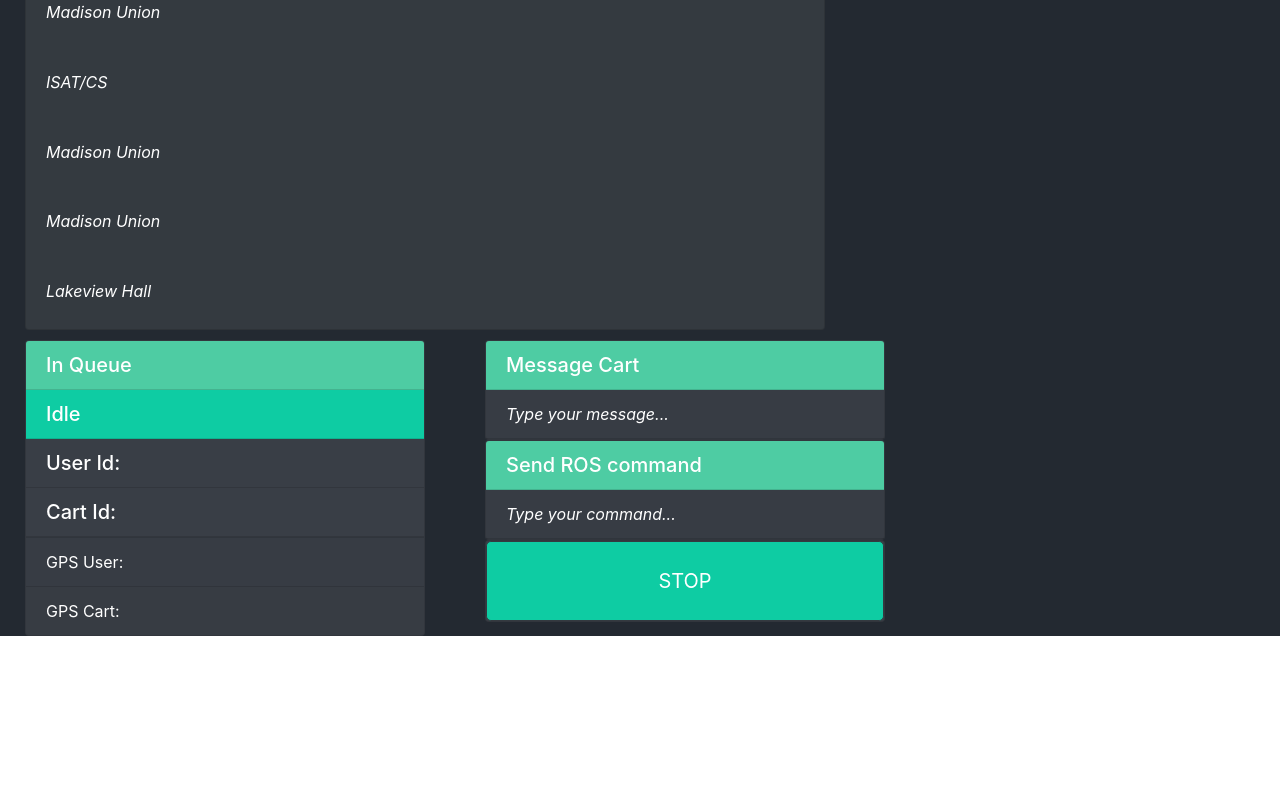
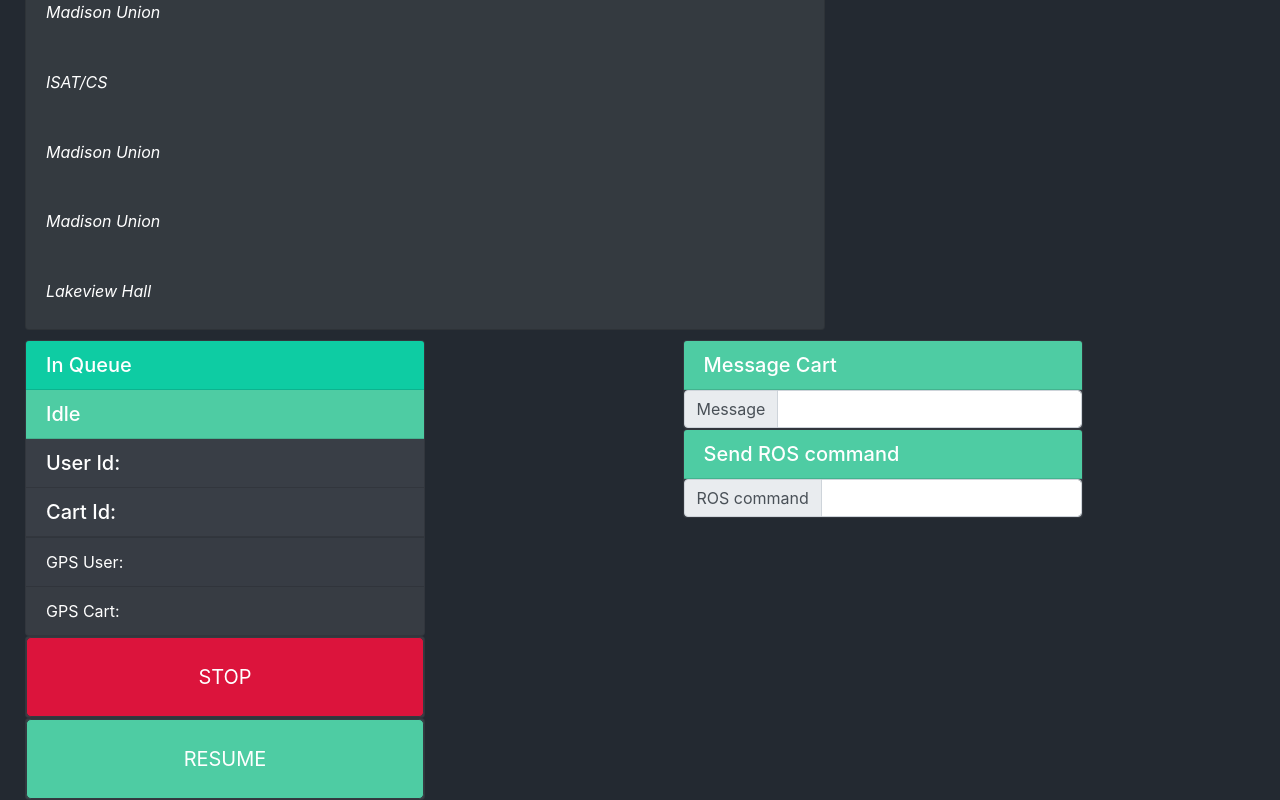
Before and after one commit to zoheezus/testing1, a React (Create React App) app in the folder react-panel-test/: page / in a window 1280 px wide. Shown: the part 480-1280 px from the top of the page. Before the commit the page ends 1116 px from the top, so only its background shows below. Built offline with nearby package versions, Linux system fonts and the light colour scheme.

Commit message:
layout done part 1

```diff
--- a/react-panel-test/src/App.js
+++ b/react-panel-test/src/App.js
@@ -1,5 +1,13 @@
 import React from 'react'
-import { Card, Row, Col, CardDeck, Button } from 'react-bootstrap'
+import {
+  Card,
+  Row,
+  Col,
+  CardDeck,
+  Button,
+  InputGroup,
+  FormControl
+} from 'react-bootstrap'
 import './App.css'
 // import '../public/logo192'
 function App() {
@@ -75,10 +83,10 @@ function App() {
               text="white"
               style={{ backgroundColor: '#393e46', width: '25rem' }}
             >
-              <Card.Header as="h5" style={{ backgroundColor: '#4ecca3' }}>
+              <Card.Header as="h5" style={{ backgroundColor: '#0ecca3' }}>
                 In Queue
               </Card.Header>
-              <Card.Header as="h5" style={{ backgroundColor: '#0ecca3' }}>
+              <Card.Header as="h5" style={{ backgroundColor: '#4ecca3' }}>
                 Idle
               </Card.Header>
               <Card.Header as="h5" style={{ backgroundColor: '#393e46' }}>
@@ -100,9 +108,17 @@ function App() {
               <Card.Header as="h5" style={{ backgroundColor: '#4ecca3' }}>
                 Message Cart
               </Card.Header>
-              <Card.Header style={{ backgroundColord: '#393e46' }}>
-                <em>Type your message...</em>
-              </Card.Header>
+              <InputGroup style={{ backgroundColord: '#393e46' }}>
+                <InputGroup.Prepend>
+                  <InputGroup.Text id="inputGroup-sizing-lg">
+                    Message
+                  </InputGroup.Text>
+                </InputGroup.Prepend>
+                <FormControl
+                  aria-label="Message"
+                  aria-describedby="inputGroup-sizing-lg"
+                />
+              </InputGroup>
             </Card>
 
             <Card
@@ -112,19 +128,47 @@ function App() {
               <Card.Header as="h5" style={{ backgroundColor: '#4ecca3' }}>
                 Send ROS command
               </Card.Header>
-              <Card.Header style={{ backgroundColord: '#393e46' }}>
-                <em>Type your command...</em>
-              </Card.Header>
+              <InputGroup style={{ backgroundColord: '#393e46' }}>
+                <InputGroup.Prepend>
+                  <InputGroup.Text id="inputGroup-sizing-lg">
+                    ROS command
+                  </InputGroup.Text>
+                </InputGroup.Prepend>
+                <FormControl
+                  aria-label="Ros"
+                  aria-describedby="inputGroup-sizing-lg"
+                />
+              </InputGroup>
             </Card>
+          </Col>
 
-            <Card style={{ backgroundColor: '#393e46', width: '25rem', }}>
+          <Col xs={0}>
+          <Card style={{ backgroundColor: '#393e46', width: '25rem' }}>
               <Button
                 as="input"
                 type="button"
                 value="STOP"
                 size="lg"
                 variant="dark"
-                style={{ backgroundColor: '#0ecca3', height: '5rem', fontSize: '20px' }}
+                style={{
+                  backgroundColor: '#DC143C',
+                  height: '5rem',
+                  fontSize: '20px'
+                }}
+              />
+            </Card>
+            <Card style={{ backgroundColor: '#393e46', width: '25rem' }}>
+              <Button
+                as="input"
+                type="button"
+                value="RESUME"
+                size="lg"
+                variant="dark"
+                style={{
+                  backgroundColor: '#4ecca3',
+                  height: '5rem',
+                  fontSize: '20px'
+                }}
               />
             </Card>
           </Col>
```
